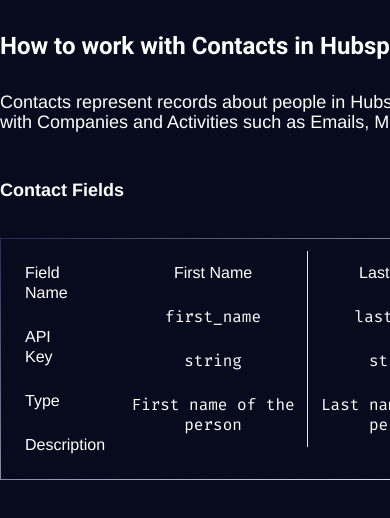
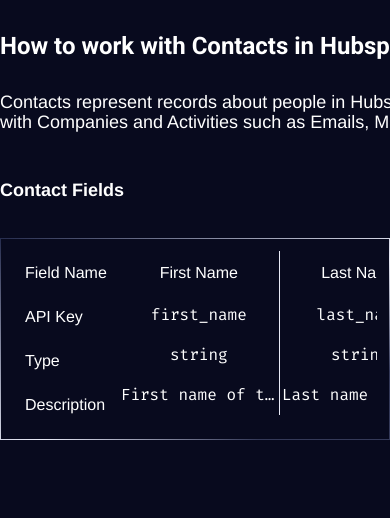
Before and after one commit to Andyone89/independent-work, a plain HTML site: page index.html in a window 390 px wide. Shown: the top 518 px of the page. Drawn offline with Linux system fonts and the light colour scheme; a web font is replaced by a local one.

Commit message:
responsive-table

```diff
--- a/css/style .css
+++ b/css/style .css
@@ -143,23 +143,22 @@ td {
     top: 8px;
 }
 
-@media (max-width: 1150px) {
-    .wrapper{
-        overflow: auto;
+@media (max-width: 1200px) {
+    .wrapper {
+        position: absolute;
+        overflow-x: auto;
     }
 
     .table {
-        display: block;
-        width: 100%;
+        white-space: nowrap;
     }
 
     .table thead,
     .table tbody,
     .table thead th {
         display: block;
+
     }
-
-
 
     .table thead {
         float: left;
@@ -177,6 +176,7 @@ td {
 
     .table tr:last-child {
         border-right: none;
+
     }
 
     .table td {
@@ -184,16 +184,47 @@ td {
         text-align: center;
     }
 
-    .table td{
+    .table td {
         border-right: none;
     }
 
-    .table th{
+    .table th {
         display: block;
         text-align: center;
     }
 
-    .table tr{
+
+}
+
+@media (max-width: 900px) {
+    .wrapper{
+        width: 100%;
     }
 
+    .table td,
+    .table th
+    .table
+    {
+        padding: 10px 2px;
+        box-sizing: border-box;
+        overflow: hidden;
+        width: 160px;
+        font-style: 12px;
+        text-overflow: ellipsis;
+    }
 }
+
+@media (max-width: 750px) {
+
+    .table tr{
+        width: 200px;
+        margin-bottom: 30px;
+    }
+    .table th, .table td{
+        text-align: center;
+
+    }
+    .table td {
+        border-right: none;
+    }
+}
```
